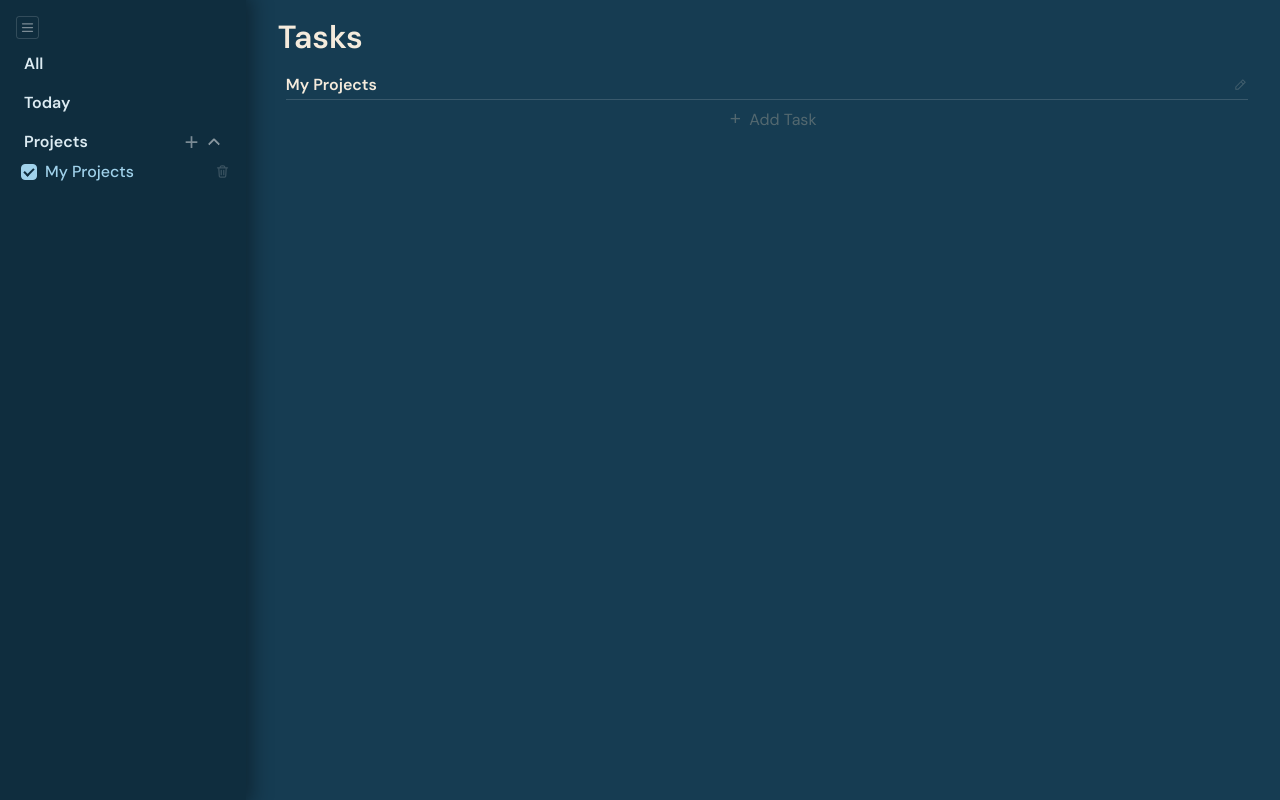
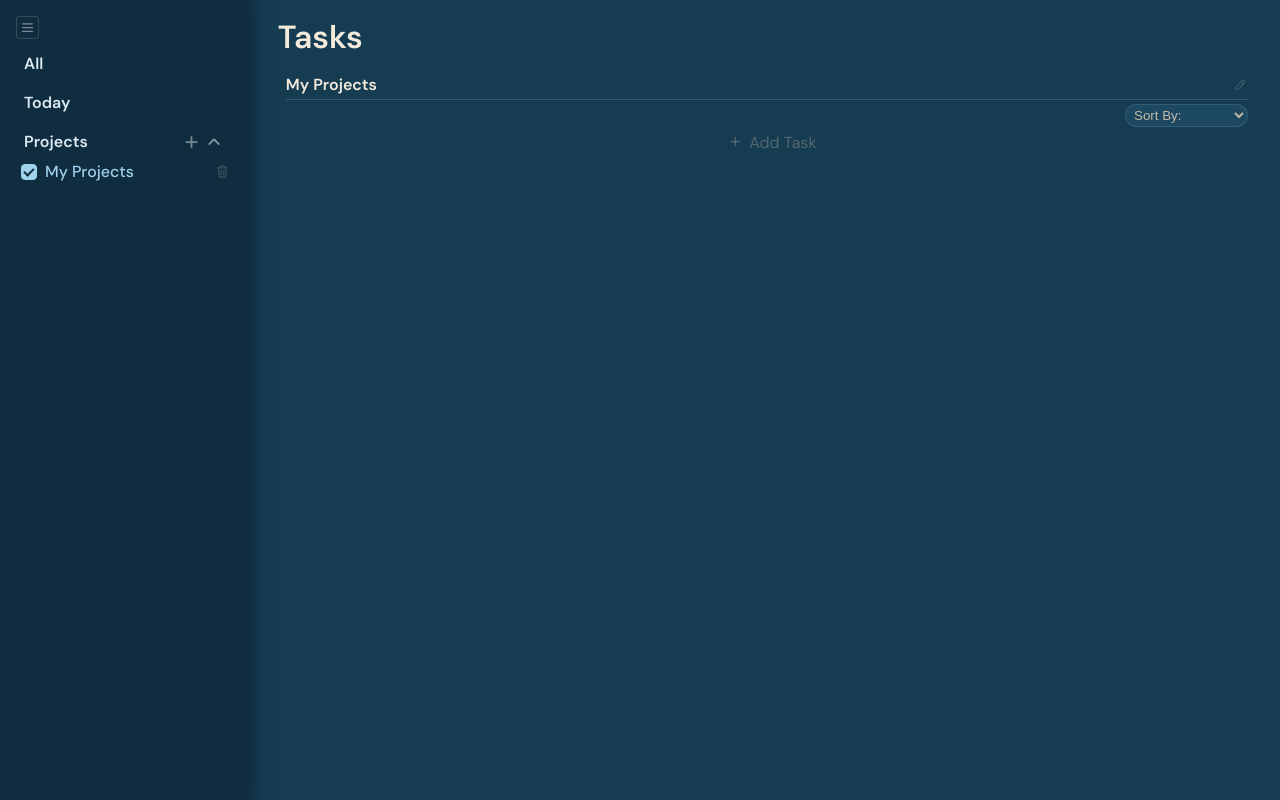
Before and after one commit to EL101/todo-list, a website built with webpack: page src/template.html in a window 1280 px wide. Both pictures are taken after a click on the checkbox "My Projects". Built offline with nearby package versions, Linux system fonts and the light colour scheme.

Commit message:
Styling sort selector

```diff
--- a/src/frontend.ts
+++ b/src/frontend.ts
@@ -392,6 +392,24 @@ export function addProject(projectInfo: Project, id: string, editable=true) {
     } else {
         heading.append(headingSpan);
     }
+
+    const sortFilterContainer = document.createElement("div");
+    sortFilterContainer.classList.add("sort-filter-container");
+    const sortSelector = document.createElement("select");
+    sortSelector.classList.add("sort-selector");
+    const options = ["", "Date", "Priority"];
+    for (let option of options) {
+        const optionElem = document.createElement("option");
+        optionElem.value = option;
+        optionElem.textContent = "Sort By: " + option;
+        if (option === "") optionElem.selected = true;
+        sortSelector.append(optionElem);
+    }
+    sortSelector.addEventListener("change", () => {
+
+    });
+    sortFilterContainer.append(sortSelector);
+
     const list = document.createElement("ul");
     list.classList.add("project-task-list");
 
@@ -418,9 +436,9 @@ export function addProject(projectInfo: Project, id: string, editable=true) {
         addTaskButtonLabel.addEventListener("click", () => addTaskButton.click());
 
         addTaskContainer.append(addTaskButton, addTaskButtonLabel);
-        projectContainer.append(heading, list, addTaskContainer);
+        projectContainer.append(heading, sortFilterContainer, list, addTaskContainer);
     } else {
-        projectContainer.append(heading, list);
+        projectContainer.append(heading, sortFilterContainer, list);
     }
     mainProjectContainer?.append(projectContainer);
 }
--- a/src/main.css
+++ b/src/main.css
@@ -97,16 +97,36 @@
     opacity: 1;
 }
 
+.sort-filter-container {
+    margin-left: auto;
+    display: flex;
+    gap: 4px;
+}
+
+.sort-selector {
+    margin: 4px 0 0 auto;
+    background-color: var(--main-surface);
+    border: 1px solid var(--main-border-surface);
+    color: var(--main-text-secondary);
+    border-radius: 15px;
+    padding: 2px 4px;
+}
+
+.sort-selector:focus {
+    outline: none;
+}
+
 .project-task-list {
     list-style-type: none;
     color: var(--main-text-secondary);
-    margin-top: 4px;
+    /* margin-top: 4px; */
     display: flex;
     flex-direction: column;
-    gap: 4px;
+    /* gap: 4px; */
 }
 
 .project-task {
+    margin-top: 4px;
     display: flex;
     align-items: center;
     background-color: var(--main-surface);
@@ -116,6 +136,7 @@
     position: relative;
     cursor: pointer;
     gap: 4px;
+    border: 1px solid var(--main-border-surface);
 }
 
 .project-task:hover {
```
